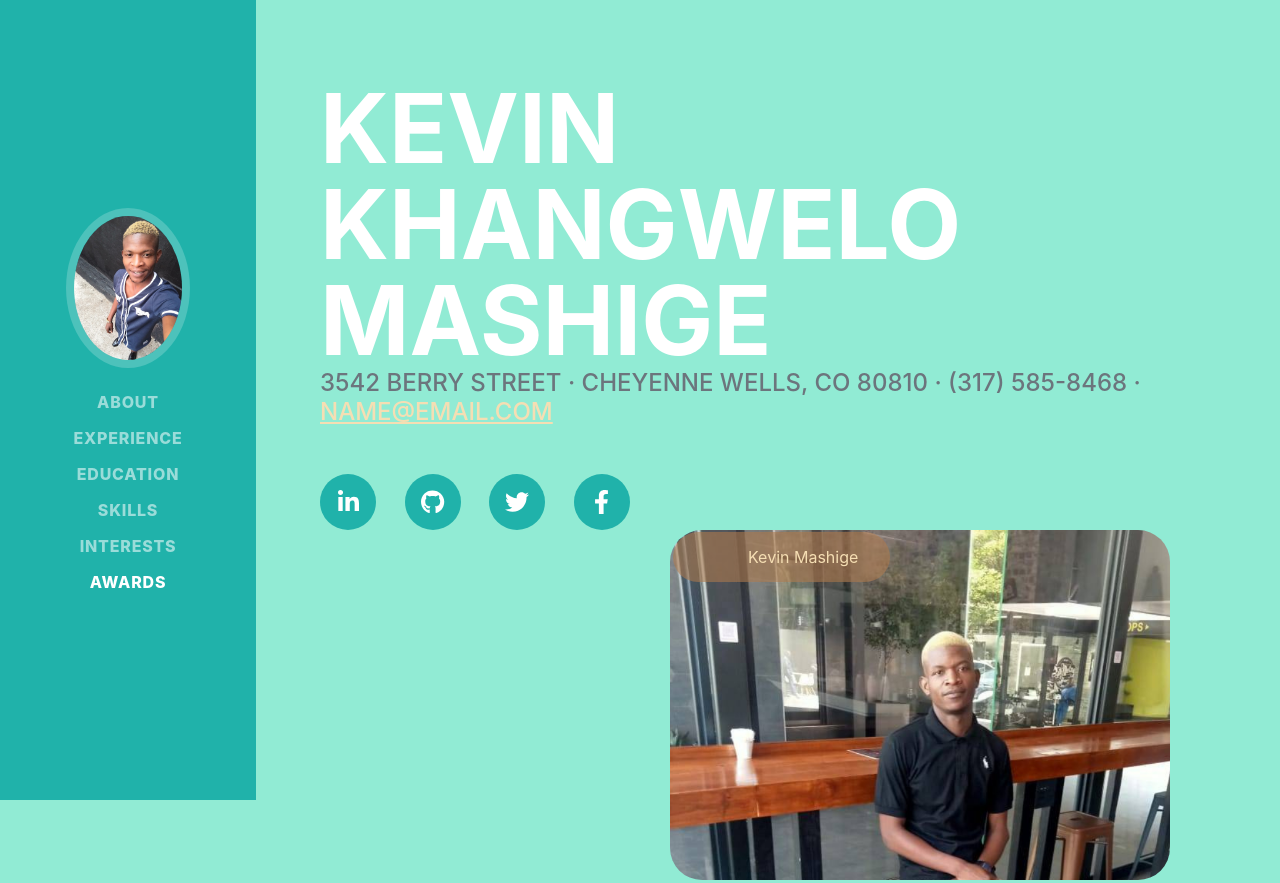
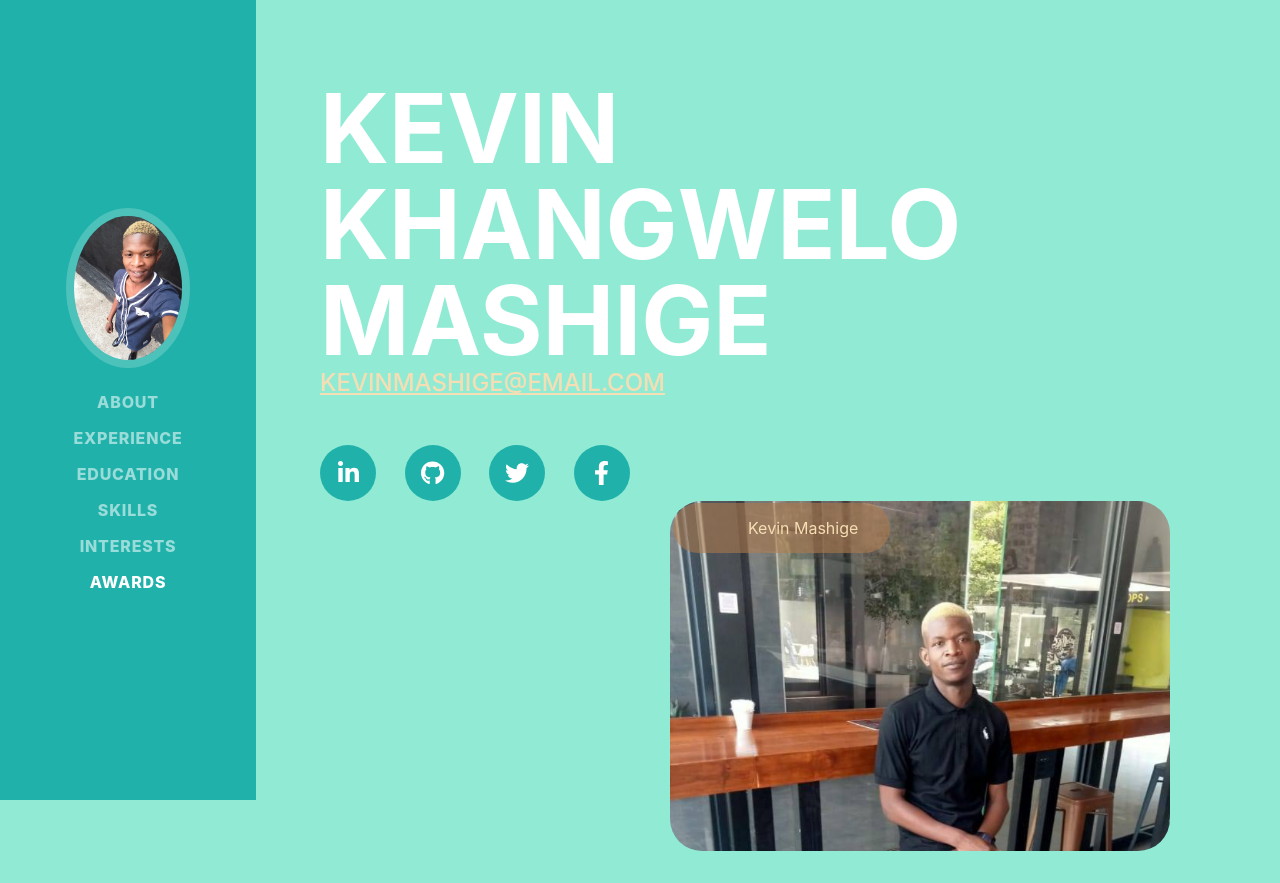
Before and after one commit to Khnagwelo25/Kevin-Khangwelo-Mashige, a plain HTML site: page index.html in a window 1280 px wide. Shown: the top 883 px of the page. Drawn offline with nearby package versions, Linux system fonts and the light colour scheme; a web font is replaced by a local one.

Commit message:
subheding change my email from html

```diff
--- a/index.html
+++ b/index.html
@@ -44,8 +44,8 @@
                         <span class="text-primary">Mashige</span>
                     </h1>
                     <div class="subheading mb-5">
-                        3542 Berry Street · Cheyenne Wells, CO 80810 · (317) 585-8468 ·
-                        <a href="mailto:name@email.com">name@email.com</a>
+                        <!-- 3542 Berry Street · Cheyenne Wells, CO 80810 · (317) 585-8468 · -->
+                        <a href="mailto:name@email.com">Kevinmashige@email.com</a>
                     </div>
 
                     <div class="social-icons">
```
